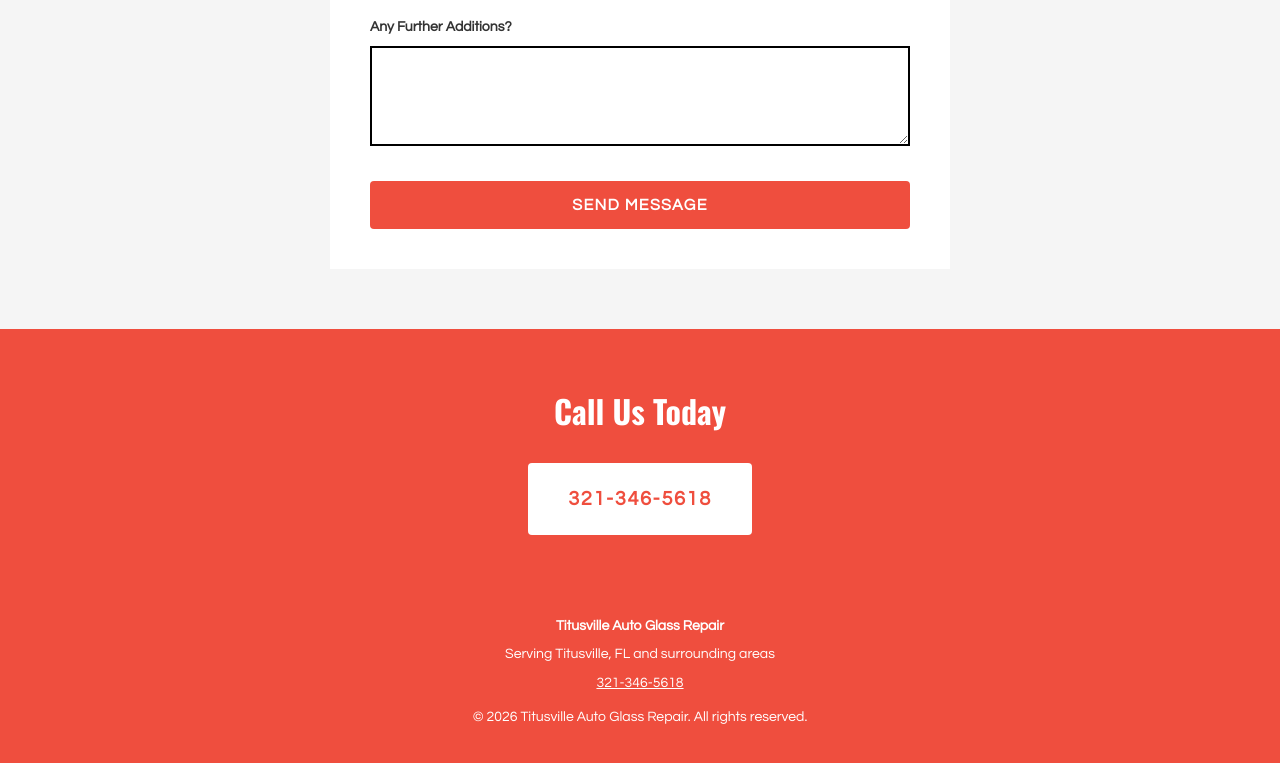
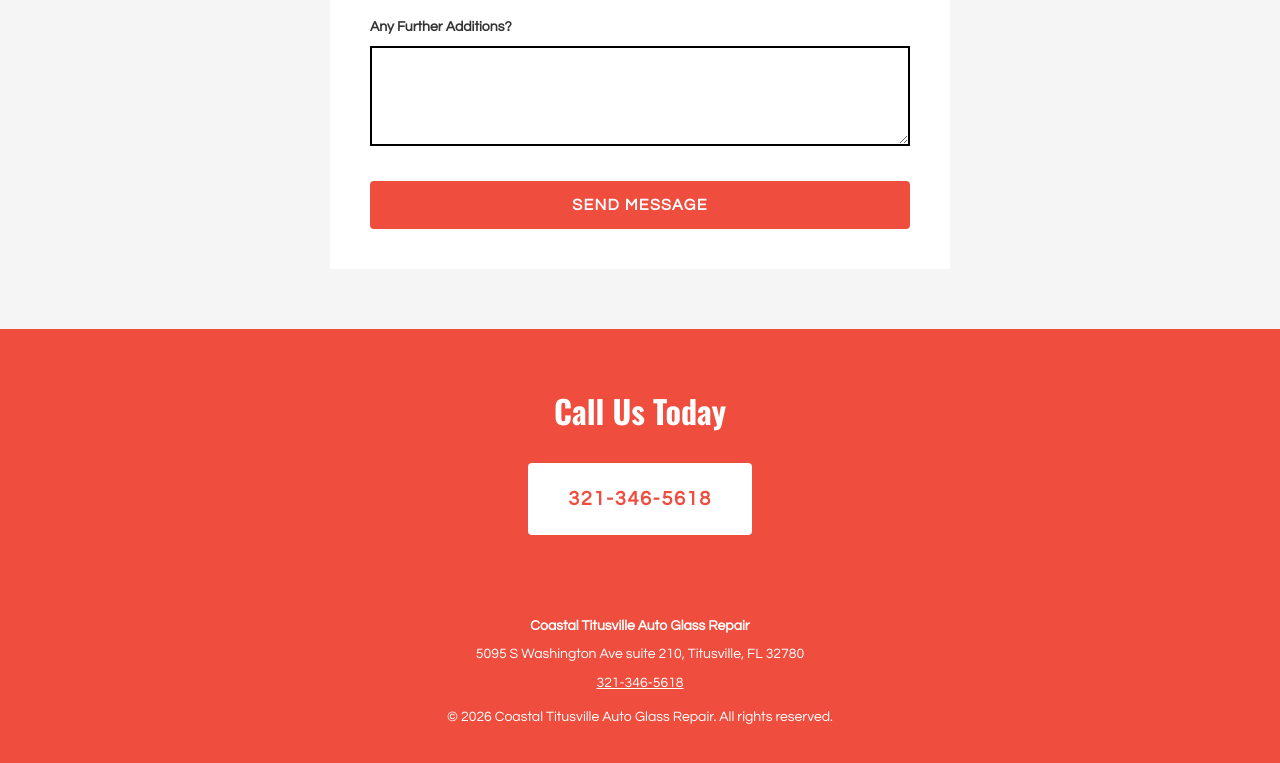
Before and after one commit to iDevRM/titusville-auto-glass-repair, a plain HTML site: page services/index.html in a window 1280 px wide. Shown: the part 2654-3417 px from the top of the page. Drawn offline with nearby package versions, Linux system fonts and the light colour scheme.

Commit message:
Add files via upload

```diff
--- a/services/index.html
+++ b/services/index.html
@@ -138,10 +138,10 @@
 </div>
 
 <footer>
-  <p><strong>Titusville Auto Glass Repair</strong></p>
-  <p>Serving Titusville, FL and surrounding areas</p>
+  <p><strong>Coastal Titusville Auto Glass Repair</strong></p>
+  <p>5095 S Washington Ave suite 210, Titusville, FL 32780</p>
   <p><a href="tel:3213465618">321-346-5618</a></p>
-  <p style="margin-top:12px;">&copy; 2026 Titusville Auto Glass Repair. All rights reserved.</p>
+  <p style="margin-top:12px;">&copy; 2026 Coastal Titusville Auto Glass Repair. All rights reserved.</p>
 </footer>
 
 </body>
```
